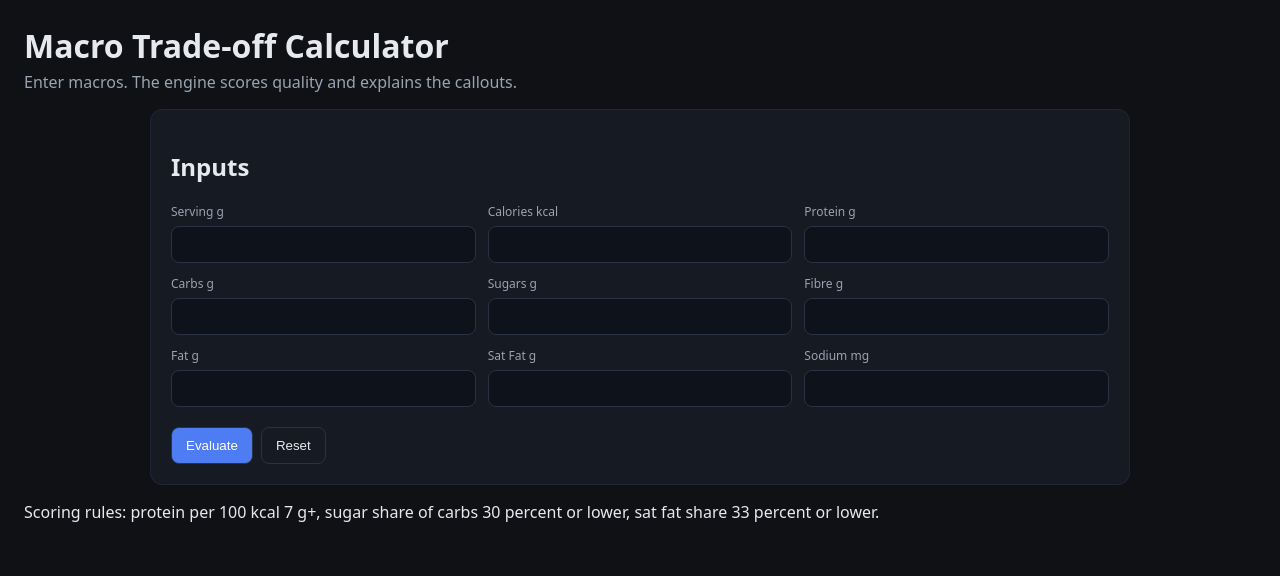
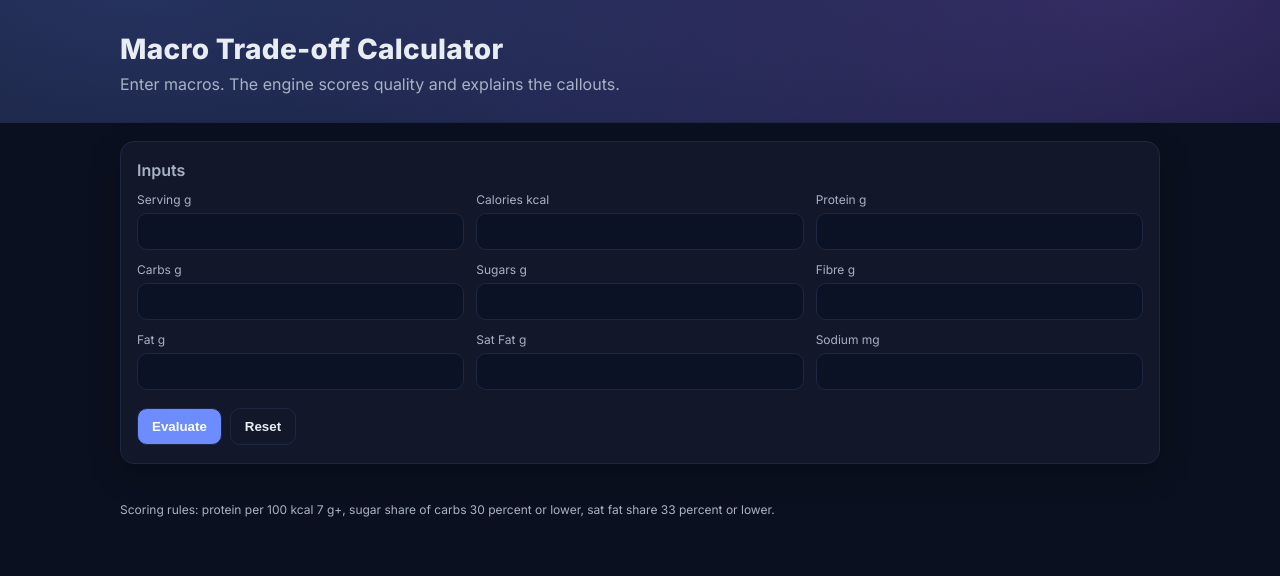
Before and after one commit to arpvk97/Macro-cal, a Flask app: page / in a window 1280 px wide. Shown: the top 576 px of the page. Run offline with Flask 3, Linux system fonts and the light colour scheme.

Commit message:
style.css

```diff
--- a/templates/static/style.css
+++ b/templates/static/style.css
@@ -1,89 +1,107 @@
-:root {
-  --bg:#0f1115; --panel:#161a22; --text:#e6e9ee; --muted:#9aa3b2;
-  --good:#2ecc71; --okay:#f1c40f; --limit:#e74c3c; --accent:#4e7cf2;
+:root{
+  --bg:#0b1020; --text:#e8ecf3; --muted:#a8b2c4;
+  --card:#12182a; --stroke:#1d2741;
+  --good:#2ecc71; --okay:#f1c40f; --limit:#e74c3c;
+  --accent:#6c8cff; --accent-2:#b26cff;
 }
 
-* { box-sizing:border-box }
-body {
-  background:var(--bg);
-  color:var(--text);
-  font-family:system-ui,-apple-system,Segoe UI,Roboto,Arial,sans-serif;
-  margin:0;
-  padding:24px;
+*{box-sizing:border-box}
+html,body{margin:0;padding:0}
+body{background:var(--bg);color:var(--text);font-family:Inter,system-ui,-apple-system,Segoe UI,Roboto,Arial,sans-serif}
+
+/* Hero banner */
+.hero{
+  background: radial-gradient(1200px 500px at 10% -10%, rgba(108,140,255,.28), transparent),
+              radial-gradient(900px 420px at 90% -10%, rgba(178,108,255,.22), transparent),
+              linear-gradient(120deg, #0b1020 0%, #0e1530 100%);
+  border-bottom:1px solid var(--stroke);
 }
-.container { max-width:980px; margin:0 auto }
-header h1 { margin:0 0 4px 0 }
-header p { margin:0 0 16px 0; color:var(--muted) }
+.hero__content{
+  max-width:1080px;margin:0 auto;padding:32px 20px 28px 20px;
+}
+.hero h1{margin:0 0 8px 0;font-size:28px;font-weight:800;letter-spacing:.3px}
+.hero p{margin:0;color:var(--muted)}
 
-.card {
-  background:var(--panel);
-  padding:20px;
-  border-radius:12px;
-  border:1px solid #202636;
-  margin-bottom:16px;
+/* Layout */
+.container{max-width:1080px;margin:18px auto;padding:0 20px}
+.card{
+  background:var(--card);border:1px solid var(--stroke);
+  border-radius:14px;padding:18px 16px;margin-bottom:16px;
+  box-shadow:0 10px 30px rgba(0,0,0,.25);
 }
+.card__title{margin:0 0 12px 0;font-size:16px;color:var(--muted);font-weight:600}
 
-.grid-form {
-  display:grid;
-  grid-template-columns:repeat(3,1fr);
-  gap:12px;
+/* Form */
+.grid-form{display:grid;grid-template-columns:repeat(3,1fr);gap:12px}
+.field{display:flex;flex-direction:column;gap:6px}
+label{font-size:12px;color:var(--muted)}
+input{
+  background:#0c1225;color:var(--text);border:1px solid var(--stroke);
+  padding:10px 12px;border-radius:10px;outline:none
 }
-.field { display:flex; flex-direction:column; gap:6px }
-label { color:var(--muted); font-size:12px }
-input {
-  padding:10px 12px;
-  background:#0e121a;
-  color:var(--text);
-  border:1px solid #2a3245;
-  border-radius:8px;
+input:focus{border-color:var(--accent)}
+.actions{grid-column:1/-1;display:flex;gap:8px;margin-top:6px}
+button{
+  background:var(--accent);color:white;border:1px solid var(--stroke);
+  padding:10px 14px;border-radius:10px;cursor:pointer;font-weight:600
 }
-input:focus { border-color:var(--accent) }
+button.ghost{background:transparent;color:var(--text)}
 
-.actions {
-  grid-column:1/-1;
-  display:flex;
-  gap:8px;
-  margin-top:8px;
+/* Verdict banner */
+.verdict-banner{
+  border:1px solid var(--stroke);border-radius:12px;margin:-4px -4px 14px -4px;
+  padding:14px 14px 12px 14px;background:linear-gradient(180deg, rgba(255,255,255,.03), transparent);
 }
-button {
-  padding:10px 14px;
-  border:1px solid #2a3245;
-  border-radius:8px;
-  background:var(--accent);
-  color:#fff;
+.verdict-banner.good{outline:2px solid rgba(46,204,113,.35)}
+.verdict-banner.okay{outline:2px solid rgba(241,196,15,.35)}
+.verdict-banner.limit{outline:2px solid rgba(231,76,60,.35)}
+.badge{
+  display:inline-block;padding:4px 10px;border-radius:999px;margin-bottom:4px;
+  background:#0c1225;border:1px solid var(--stroke);font-weight:700
 }
-button.ghost { background:transparent; color:var(--text) }
+.verdict-banner.good .badge{color:var(--good);border-color:rgba(46,204,113,.45)}
+.verdict-banner.okay .badge{color:var(--okay);border-color:rgba(241,196,15,.45)}
+.verdict-banner.limit .badge{color:var(--limit);border-color:rgba(231,76,60,.45)}
+.verdict-text h3{margin:4px 0 4px 0}
 
-.pill {
-  display:inline-block;
-  padding:4px 10px;
-  border-radius:999px;
-  border:1px solid #2a3245;
+/* Panels & grids */
+.grid-2{display:grid;grid-template-columns:1fr 1fr;gap:16px}
+.panel{background:#0f152a;border:1px dashed var(--stroke);border-radius:10px;padding:12px}
+.panel h4{margin:0 0 8px 0}
+
+.kv{list-style:none;margin:0;padding:0}
+.kv li{display:flex;justify-content:space-between;padding:8px 0;border-bottom:1px dotted var(--stroke)}
+.kv li span{color:var(--muted)}
+
+/* Meters */
+.meter{margin:10px 0 16px 0;position:relative}
+.meter__label{display:flex;justify-content:space-between;margin-bottom:6px}
+.meter__bar{
+  height:10px;border-radius:999px;background:linear-gradient(90deg, var(--accent), var(--accent-2));
+  width:0%;transition:width .4s ease;border:1px solid var(--stroke)
 }
-.pill.good { border-color:var(--good); color:var(--good) }
-.pill.okay { border-color:var(--okay); color:var(--okay) }
-.pill.limit { border-color:var(--limit); color:var(--limit) }
+.meter__bar.warn{background:linear-gradient(90deg, #71d67a, #f1c40f)}
+.meter__bar.caution{background:linear-gradient(90deg, #8bd4ff, #ff9f43)}
+.meter__target{font-size:11px;color:var(--muted);margin-top:4px}
 
-.grid-2 {
-  display:grid;
-  grid-template-columns:1fr 1fr;
-  gap:16px;
-  margin-top:12px;
+/* Chips */
+.chips{display:flex;gap:8px;flex-wrap:wrap;margin-top:8px}
+.chip{
+  padding:6px 10px;border-radius:999px;border:1px solid var(--stroke);font-size:12px;background:#0c1225
 }
+.chip.density.low{color:#8bd4ff}
+.chip.density.moderate{color:#f1c40f}
+.chip.density.high{color:#ff8b8b}
 
-.kv { list-style:none; padding:0; margin:0 }
-.kv li {
-  display:flex;
-  justify-content:space-between;
-  padding:8px 0;
-  border-bottom:1px dotted #2a3245;
+/* Lists */
+.bullets{margin:8px 0 0 18px}
+.warn li{color:#ffb7b7}
+
+/* Footer */
+.footer{max-width:1080px;margin:0 auto 40px auto;padding:8px 20px;color:var(--muted);font-size:12px}
+
+/* Responsive */
+@media(max-width:780px){
+  .grid-form{grid-template-columns:1fr}
+  .grid-2{grid-template-columns:1fr}
 }
-.kv li span { color:var(--muted) }
-
-.bullets { margin:8px 0 0 18px }
-.warn { color:#ffb7b7 }
-
-@media(max-width:720px){
-  .grid-form{ grid-template-columns:1fr }
-  .grid-2{ grid-template-columns:1fr }
-}
```
